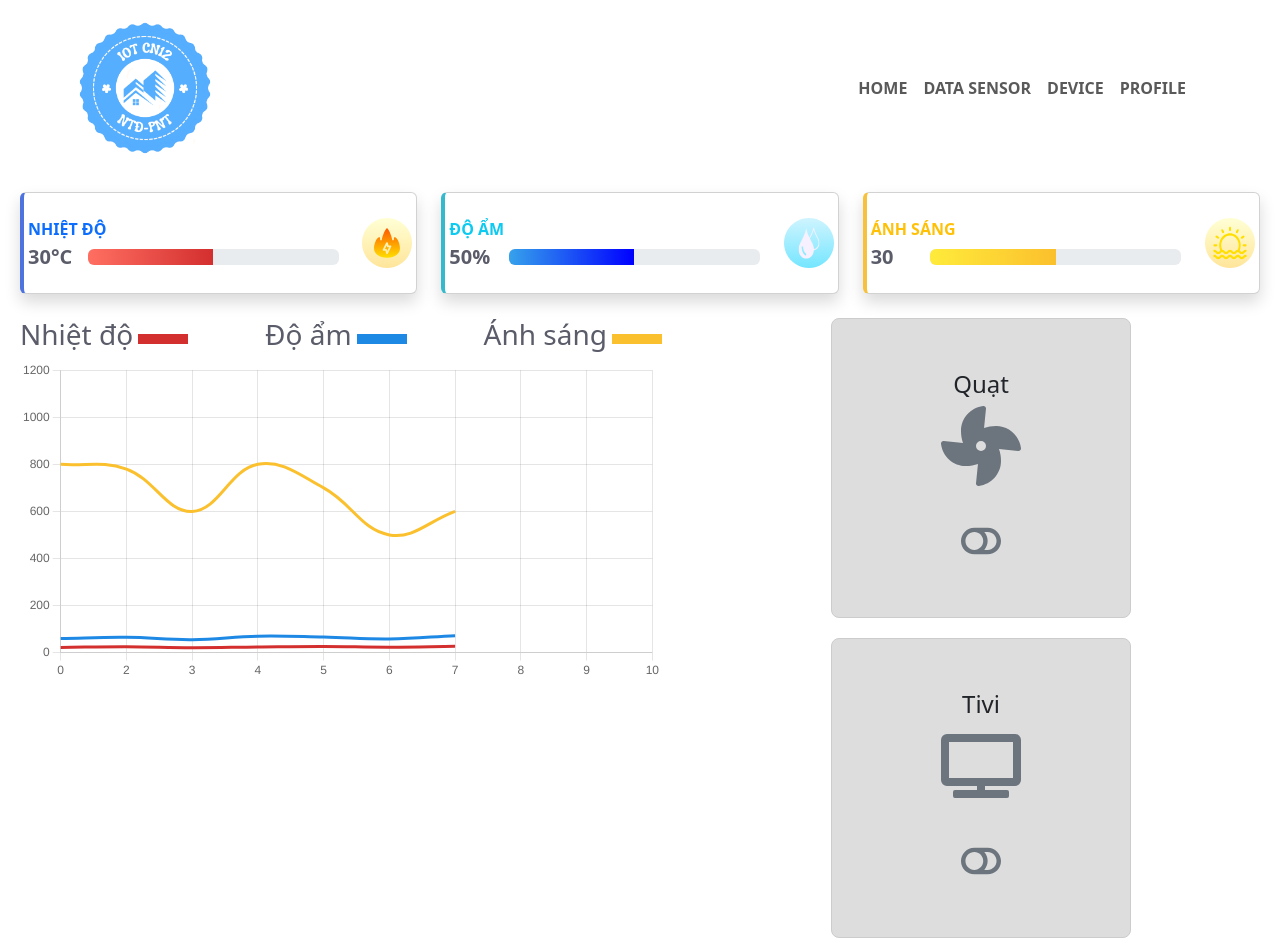
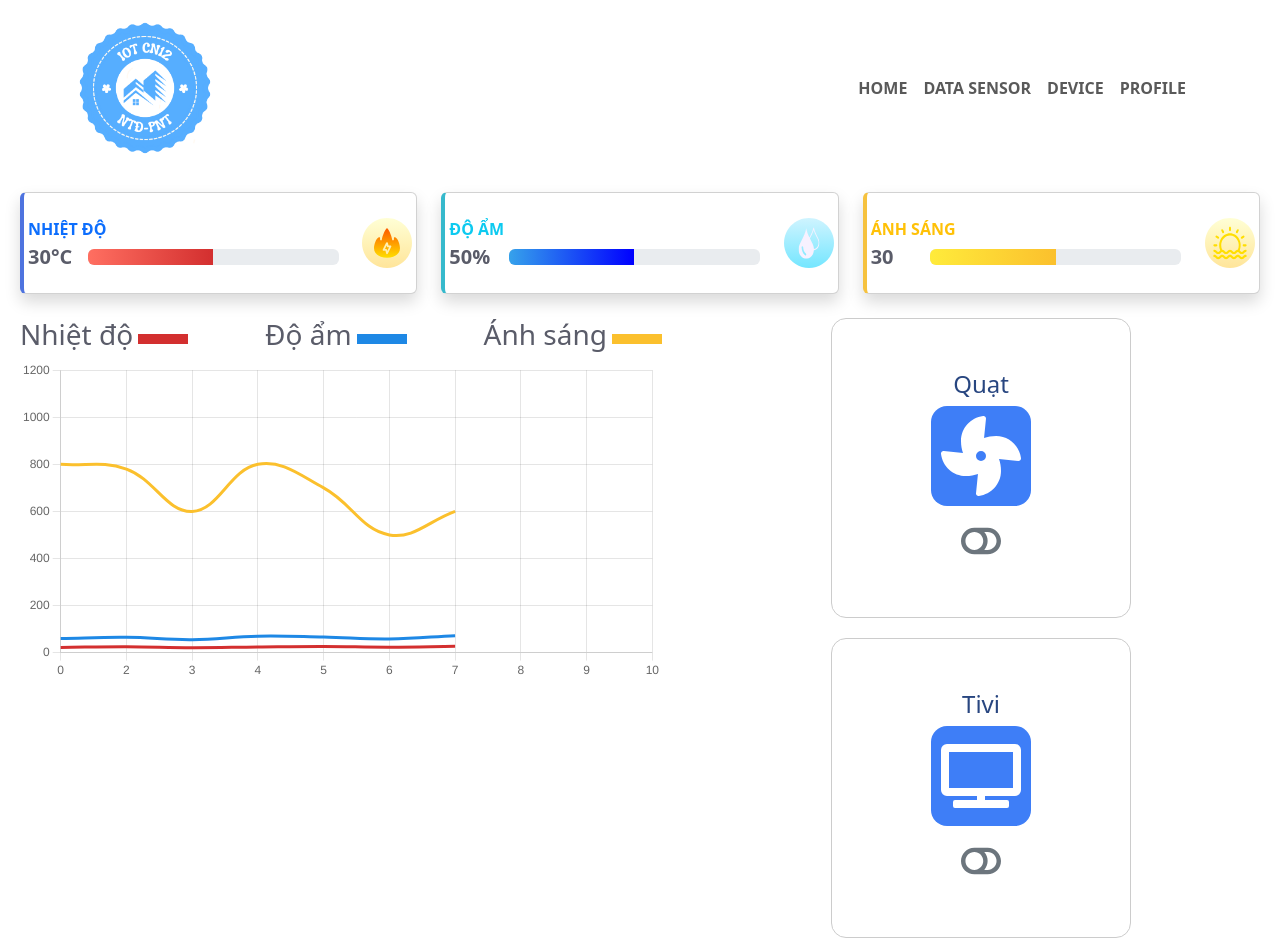
Before and after one commit to ThangPtit193/IOT_FE, a React (Create React App) app: page / in a window 1280 px wide. Shown: the top 952 px of the page. Built offline with nearby package versions, Linux system fonts and the light colour scheme.

Commit message:
fix state fan, light, tv and button color

```diff
--- a/src/pages/Dashboard/Device.tsx
+++ b/src/pages/Dashboard/Device.tsx
@@ -7,33 +7,26 @@ const Device = () => {
   const [lightOn, setLightOn] = useState(false);
   const [loading, setLoading] = useState({ fan: false, tv: false, light: false });
 
-  const toggleDevice = (device: 'fan' | 'tv' | 'light') => {
-    setLoading({ ...loading, [device]: true });
+  const toggleFan = () => {
+    setFanOn(!fanOn);
+  }
 
-    setTimeout(() => {
-      switch (device) {
-        case 'fan':
-          setFanOn(!fanOn);
-          break;
-        case 'tv':
-          setTvOn(!tvOn);
-          break;
-        case 'light':
-          setLightOn(!lightOn);
-          break;
-      }
-      setLoading({ ...loading, [device]: false });
-    }, 3000); // Đợi 3 giây trước khi chuyển trạng thái
-  };
+  const toggleTv = () => {
+    setTvOn(!tvOn)
+  }
+
+  const toggleLight = () => {
+    setLightOn(!lightOn)
+  }
 
   const getContainerStyle = (isOn: boolean): CSSProperties => ({
     width: '300px',
     height: '300px',
-    backgroundColor: isOn ? '#00DD00' : '#DDDDDD', // Xanh lam nhạt khi bật, đỏ nhạt khi tắt
+    backgroundColor: isOn ? '#C3DBFF' : '#FFFFFF', // Xanh lam nhạt khi bật, đỏ nhạt khi tắt
     marginLeft: '20px',
     padding: '20px',
     textAlign: 'center',
-    borderRadius: '8px',
+    borderRadius: '15px',
     display: 'flex',
     flexDirection: 'column' as const,
     justifyContent: 'center',
@@ -43,7 +36,6 @@ const Device = () => {
 
   const iconStyle: CSSProperties = {
     fontSize: '80px',
-    marginBottom: '20px',
   };
 
   const buttonStyle: CSSProperties = {
@@ -56,25 +48,19 @@ const Device = () => {
     animation: fanOn ? 'spin 2s linear infinite' : 'none',
   };
 
-  const tvStyle: CSSProperties = {
-    color: tvOn ? '#000' : '#6c757d', // Đen khi bật, xám khi tắt
-    textShadow: tvOn ? '0 0 15px rgba(0, 0, 0, 0.7)' : 'none', // Ánh sáng khi bật
-  };
 
-  const lightStyle: CSSProperties = {
-    color: lightOn ? '#fefefe' : '#6c757d', // Trắng khi bật, xám khi tắt
-    textShadow: lightOn ? '0 0 20px #ffff00' : 'none', // Ánh sáng vàng khi bật
-  };
 
   return (
     <div className='row d-flex justify-content-center' style={{ gap: '20px' }}>
 
       {/* Quạt */}
       <div style={getContainerStyle(fanOn)}>
-        <h4>Quạt</h4>
-        <FaFan style={{ ...iconStyle, ...fanStyle, color: fanOn ? '#fff' : '#6c757d' }} />
+        <h4 style={{color: '#284680'}}>Quạt</h4>
+        <div style={{width: '100px', height:'100px', backgroundColor:'#3E7EF7' , borderRadius: '16px'}} className='d-flex justify-content-center align-items-center'>
+          <FaFan style={{ ...iconStyle, ...fanStyle, color: '#fff' }} />
+        </div>
         <div
-          onClick={() => !loading.fan && toggleDevice('fan')}
+          onClick={toggleFan}
           style={{ ...buttonStyle, color: fanOn ? '#fff' : '#6c757d' }}
         >
           {loading.fan ? <div className="spinner"></div> : (fanOn ? <FaToggleOn /> : <FaToggleOff />)}
@@ -83,10 +69,12 @@ const Device = () => {
 
       {/* Tivi */}
       <div style={getContainerStyle(tvOn)}>
-        <h4>Tivi</h4>
-        <FaTv style={{ ...iconStyle, ...tvStyle }} />
+        <h4 style={{color: '#284680'}}>Tivi</h4>
+        <div style={{width: '100px', height:'100px', backgroundColor:'#3E7EF7' , borderRadius: '16px'}} className='d-flex justify-content-center align-items-center'>
+          <FaTv style={{ ...iconStyle, color: '#fff' }} />
+        </div>
         <div
-          onClick={() => !loading.tv && toggleDevice('tv')}
+          onClick={toggleTv}
           style={{ ...buttonStyle, color: tvOn ? '#fff' : '#6c757d' }}
         >
           {loading.tv ? <div className="spinner"></div> : (tvOn ? <FaToggleOn /> : <FaToggleOff />)}
@@ -95,10 +83,12 @@ const Device = () => {
 
       {/* Bóng đèn */}
       <div style={getContainerStyle(lightOn)}>
-        <h4>Bóng đèn</h4>
-        <FaLightbulb style={{ ...iconStyle, ...lightStyle }} />
+        <h4 style={{color: '#284680'}}>Bóng đèn</h4>
+        <div style={{width: '100px', height:'100px', backgroundColor:'#3E7EF7' , borderRadius: '16px'}} className='d-flex justify-content-center align-items-center'>
+          <FaLightbulb style={{ ...iconStyle, color: '#fff' }} />
+        </div>
         <div
-          onClick={() => !loading.light && toggleDevice('light')}
+          onClick={toggleLight}
           style={{ ...buttonStyle, color: lightOn ? '#fff' : '#6c757d' }}
         >
           {loading.light ? <div className="spinner"></div> : (lightOn ? <FaToggleOn /> : <FaToggleOff />)}
--- a/src/pages/DataSensor/index.tsx
+++ b/src/pages/DataSensor/index.tsx
@@ -74,7 +74,7 @@ const DataSensor: React.FC = () => {
             value={searchTerm}
             onChange={handleSearchChange}
           />
-          <button className="filter-button" onClick={handleSearchClick}>Tìm kiếm</button>
+          <button className="filter-button" style={{borderRadius:'10px', background: 'linear-gradient(to right, #77A1D3 0%, #79CBCA  51%, #77A1D3  100%)'}} onClick={handleSearchClick}>Tìm kiếm</button>
         </div>
         <table className="table table-hover mt-4" id="sensorTable">
           <thead>
--- a/src/pages/DetailDevice/index.tsx
+++ b/src/pages/DetailDevice/index.tsx
@@ -45,7 +45,7 @@ const Device: React.FC = () => {
                     value={searchTerm}
                     onChange={(e) => setSearchTerm(e.target.value)}
                 />
-                <button className="filter-button" onClick={handleSearch}>
+                <button className="filter-button" onClick={handleSearch} style={{borderRadius:'10px', background: 'linear-gradient(to right, #77A1D3 0%, #79CBCA  51%, #77A1D3  100%)'}}>
                     Tìm kiếm
                 </button>
             </div>
```
